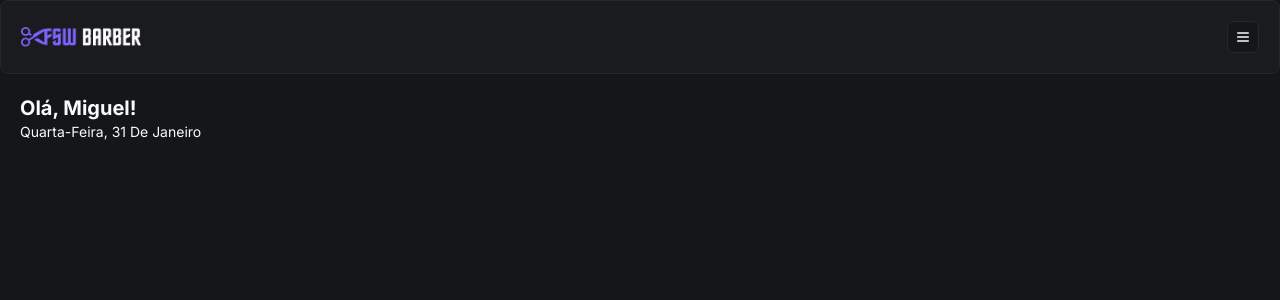
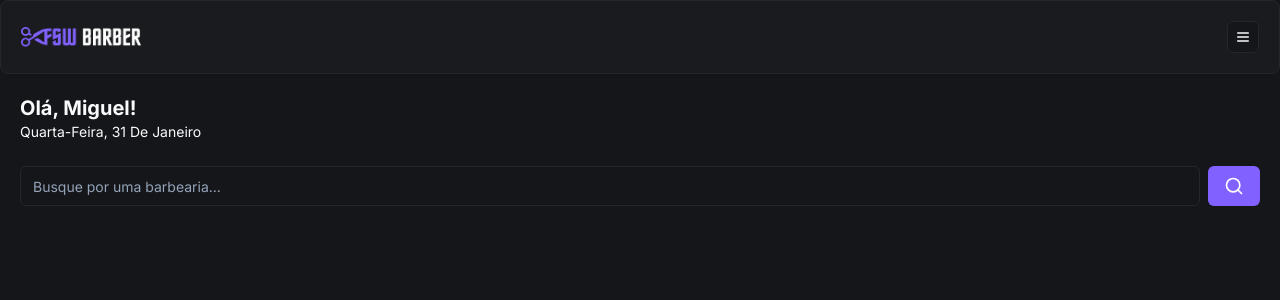
Before and after one commit to Rafmco/fullstack-barber, a Next.js app: page / in a window 1280 px wide. Shown: the top 300 px of the page. Built offline with nearby package versions, Linux system fonts and the light colour scheme.

Commit message:
feat: add initial search component

```diff
--- /dev/null
+++ b/app/(home)/_components/search.tsx
@@ -0,0 +1,18 @@
+"use client"; // Componente onde se pode usar State (interatividade para o usuário)
+
+import { Button } from "@/app/_components/ui/button";
+import { Input } from "@/app/_components/ui/input";
+import { SearchIcon } from "lucide-react";
+
+const Search = () => {
+  return (
+    <div className="flex items-center gap-2">
+      <Input placeholder="Busque por uma barbearia..." />
+      <Button variant="default">
+        <SearchIcon size={20} />
+      </Button>
+    </div>
+  );
+}
+
+export default Search;
--- a/app/(home)/page.tsx
+++ b/app/(home)/page.tsx
@@ -1,6 +1,7 @@
 import { format } from 'date-fns';
 import Header from "../_components/header";
 import { ptBR } from 'date-fns/locale';
+import Search from './_components/search';
 
 export default function Home() {
   return (
@@ -16,7 +17,9 @@ export default function Home() {
         </p>
       </div>
 
-
+      <div className="px-5 mt-6">
+        <Search />
+      </div>
     </div>
   );
 }
--- /dev/null
+++ b/app/_components/ui/input.tsx
@@ -0,0 +1,25 @@
+import * as React from "react"
+
+import { cn } from "@/app/_lib/utils"
+
+export interface InputProps
+  extends React.InputHTMLAttributes<HTMLInputElement> {}
+
+const Input = React.forwardRef<HTMLInputElement, InputProps>(
+  ({ className, type, ...props }, ref) => {
+    return (
+      <input
+        type={type}
+        className={cn(
+          "flex h-10 w-full rounded-md border border-input bg-background px-3 py-2 text-sm ring-offset-background file:border-0 file:bg-transparent file:text-sm file:font-medium placeholder:text-muted-foreground focus-visible:outline-none focus-visible:ring-2 focus-visible:ring-ring focus-visible:ring-offset-2 disabled:cursor-not-allowed disabled:opacity-50",
+          className
+        )}
+        ref={ref}
+        {...props}
+      />
+    )
+  }
+)
+Input.displayName = "Input"
+
+export { Input }
```
